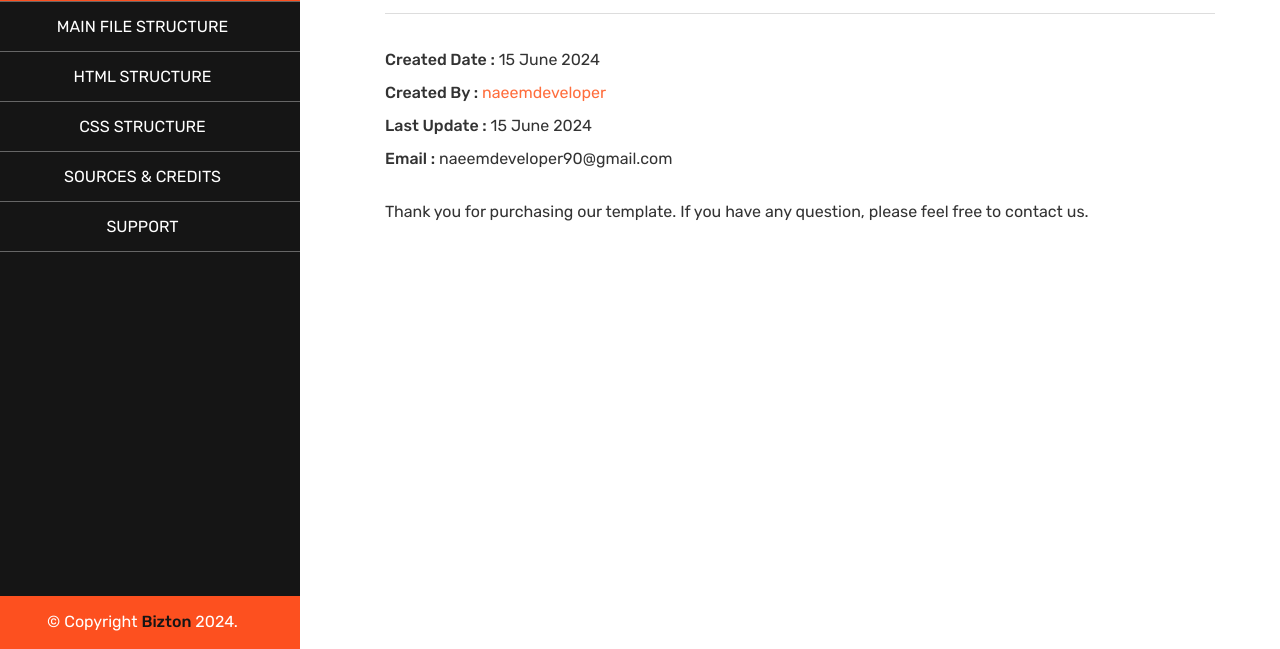
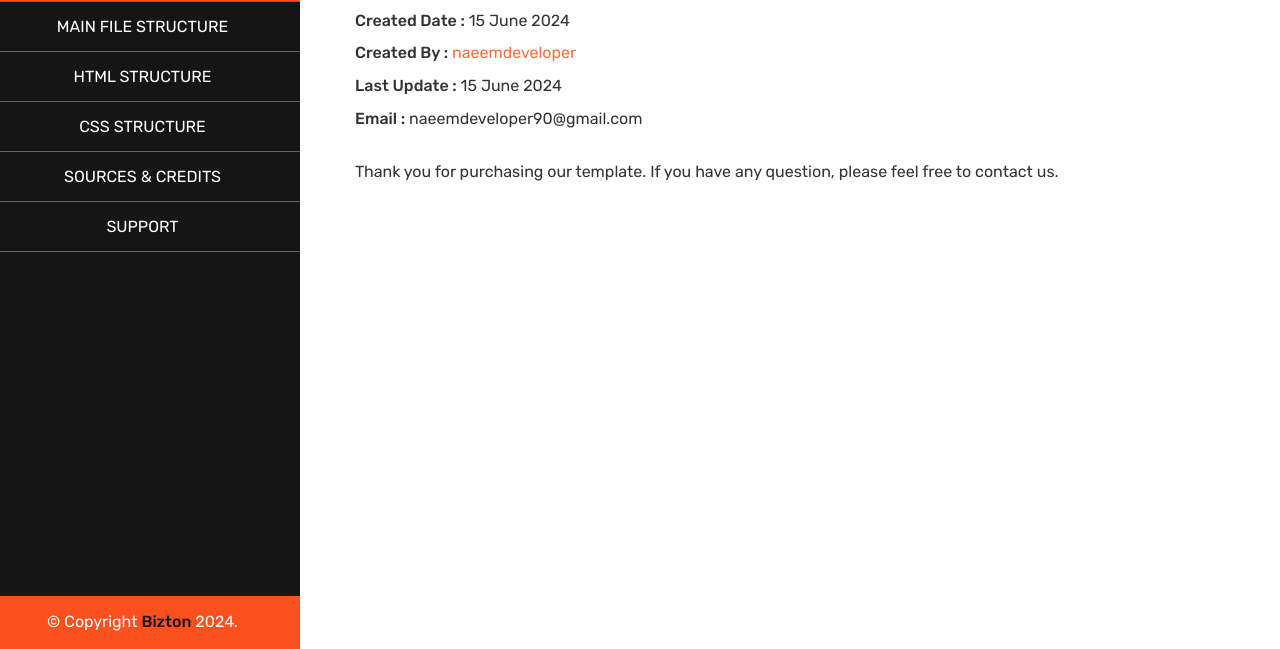
Before and after one commit to naeemdeveloper/html-documentation, a plain HTML site: page index.html in a window 1280 px wide. Shown: the part 151-800 px from the top of the page. Drawn offline with Linux system fonts and the light colour scheme.

Commit message:
documentation done

```diff
--- a/css/style.css
+++ b/css/style.css
@@ -33,7 +33,7 @@ body, p {
     overflow: hidden;
 }
 
-@media only screen and (max-width: 991.98px) {
+@media only screen and (max-width: 1199.98px) {
     .left-side {
         width: 260px;
     }
@@ -94,7 +94,7 @@ body, p {
 }
 
 .right-content {
-    padding: 50px;
+    padding: 50px 20px;
 }
 .content {
     display: none;
--- a/index.html
+++ b/index.html
@@ -5,7 +5,6 @@
     <meta charset="UTF-8">
     <title>Bizton Documentaion</title>
     <link rel="shortcut icon" href="img/favicon.png" type="image/x-icon">
-    <link rel="stylesheet" href="https://maxcdn.bootstrapcdn.com/font-awesome/4.5.0/css/font-awesome.min.css">
     <link rel="stylesheet" href="css/bootstrap.min.css">
     <link rel="stylesheet" href="css/style.css">
 </head>
```
